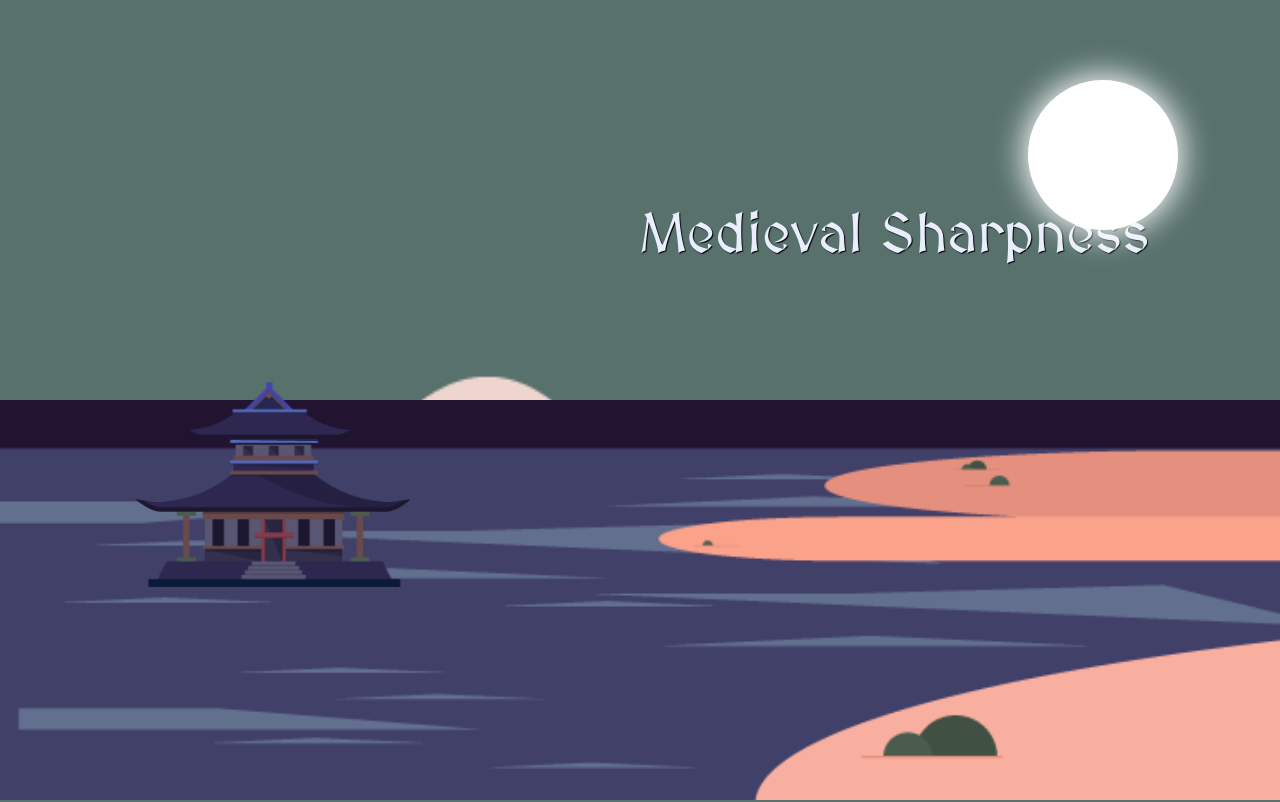
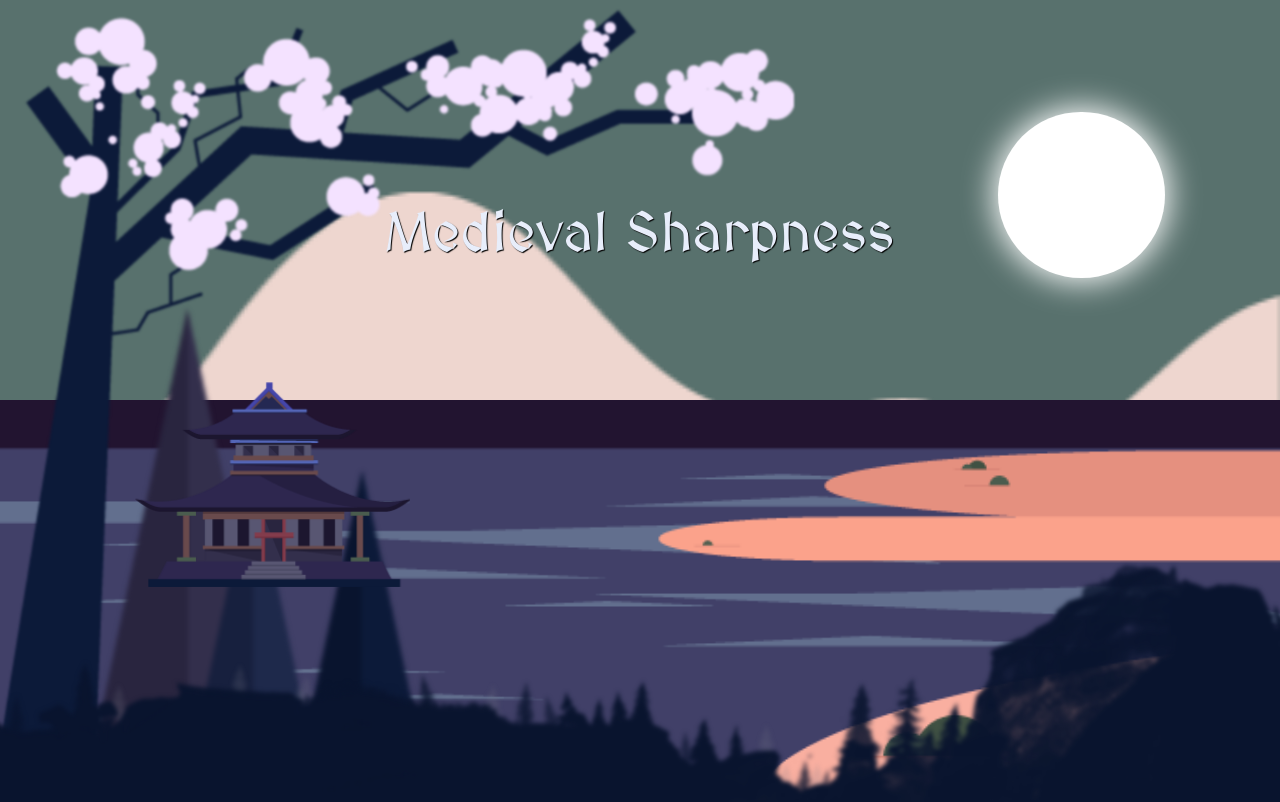
Before and after one commit to eman-fatimaaa/Parallex-project, a React (Vite) app: page / in a window 1280 px wide. Shown: the top 802 px of the page. Built offline with nearby package versions, Linux system fonts and the light colour scheme.

Commit message:
fixed errors

```diff
--- a/src/components/HeroComp.module.scss
+++ b/src/components/HeroComp.module.scss
@@ -13,14 +13,14 @@
   pointer-events: none;
   user-select: none;
   max-width: none;
+  image-rendering: auto;
 }
 
 .bg {
-  bottom: 0;
-  left: 50%;
-  transform: translateX(-50%);
-  width: 140vw;
-  height: auto;
+  inset: 0;
+  width: 100vw;
+  height: 100vh;
+  object-fit: cover;
   z-index: 0;
 }
 
@@ -29,39 +29,29 @@
   right: 0;
   bottom: 0;
   width: 100vw;
-  height: 44vh;
+  height: 50vh;
   object-fit: cover;
   object-position: center bottom;
-  z-index: 1;
+  z-index: 2;
   will-change: transform;
 }
 
-.upCloseTrees {
-  left: -6vw;
-  bottom: -7vh;
-  width: 120vw;
-  min-width: 540px;
+.house {
+  left: 10vw;
+  bottom: 26vh;
+  width: clamp(170px, 22vw, 360px);
   height: auto;
-  filter: blur(2px);
-  z-index: 3;
-}
-
-.house {
-  left: 8vw;
-  bottom: 21vh;
-  width: clamp(150px, 38vw, 260px);
-  height: auto;
-  z-index: 2;
+  z-index: 4;
 }
 
 .moon {
-  width: clamp(90px, 22vw, 150px);
-  height: clamp(90px, 22vw, 150px);
+  width: max(99px, 13vw);
+  height: max(99px, 13vw);
   background-color: #fff;
   border-radius: 50%;
   position: fixed;
-  top: 10vh;
-  right: 8vw;
+  top: 14vh;
+  right: 9vw;
   z-index: 6;
   box-shadow: 0 0 32px 4px #ffffff;
 }
@@ -69,57 +59,52 @@
 .title {
   position: fixed;
   z-index: 5;
-  top: 28vh;
-  right: 8vw;
-  text-align: right;
+  top: 26vh;
+  left: 50%;
+  transform: translateX(-50%);
+  text-align: center;
   text-shadow: 1px 1px 1px #000;
   font-family: 'MedievalSharp', cursive;
-  font-size: clamp(28px, 9vw, 48px);
-  line-height: 1.05;
+  font-size: clamp(32px, 6vw, 56px);
+  line-height: 1;
   color: #e8eefb;
 }
 
 .tree {
-  top: -10vh;
-  left: -34vw;
-  width: 165vw;
-  height: auto;
-  filter: blur(3px);
+  top: 0;
+  left: 0;
+  width: 62vw;
+  min-width: 320px;
   transform-origin: left top;
-  z-index: 4;
+  filter: blur(1.2px);
+  z-index: 3;
 }
 
 .nearMountainsLeft {
-  position: fixed;
   bottom: calc(1px - 10%);
-  left: calc(1px - 5%);
-  z-index: 2;
+  left: calc(1px + 5%);
+  width: 30%;
+  filter: blur(2px);
+  z-index: 3;
   transform-style: preserve-3d;
-  filter: blur(2px);
-  width: 30%;
 }
 
 .nearMountainsRight {
-  position: fixed;
   bottom: calc(1px - 10%);
-  right: calc(1px - 5%);
-  z-index: 2;
+  right: calc(1px + 5%);
+  width: 100px;
+  filter: blur(2px);
+  z-index: 3;
   transform-style: preserve-3d;
-  filter: blur(2px);
-  width: 100px;
 }
 
-@media (min-width: 768px) {
-  .lake { height: 50vh; }
-  .house { left: 10vw; bottom: 26vh; width: clamp(170px, 22vw, 360px); }
-  .title {
-    top: 26vh;
-    left: 50%;
-    right: auto;
-    transform: translateX(-50%);
-    text-align: center;
-    font-size: clamp(32px, 6vw, 56px);
-  }
-  .tree { top: -8vh; left: -22vw; width: 120vw; filter: blur(2.5px); }
-  .upCloseTrees { left: -4vw; bottom: -6vh; width: 115vw; }
+.upCloseTrees {
+  bottom: calc(1px - 14%);
+  left: 50%;
+  transform: translateX(-50%);
+  width: 110%;
+  min-width: 640px;
+  filter: blur(2px);
+  z-index: 3;
+  transform-style: preserve-3d;
 }
--- a/src/components/HeroComp.tsx
+++ b/src/components/HeroComp.tsx
@@ -5,35 +5,32 @@ import styles from "./HeroComp.module.scss";
 import bg from "../assets/bg.png";
 import lake from "../assets/02.png";
 import house from "../assets/04.png";
+import treeBranch from "../assets/06.png";
+import nearMountainsLeft from "../assets/05.png";
+import nearMountainsRight from "../assets/03.png";
+import upCloseTrees from "../assets/treees.png";
 
 export default function HeroComp() {
   const ref = useRef<HTMLElement | null>(null);
-
-  const { scrollYProgress } = useScroll({
-    target: ref,
-    offset: ["start start", "end start"],
-  });
+  const { scrollYProgress } = useScroll({ target: ref, offset: ["start start", "end start"] });
   const yLake = useTransform(scrollYProgress, [0, 1], ["0vh", "-14vh"]);
 
   return (
     <section ref={ref} className={styles.scene}>
       <img src={bg} alt="mountains" className={`${styles.layer} ${styles.bg}`} />
+
+      <img src={treeBranch} alt="tree branch" className={`${styles.layer} ${styles.tree}`} />
+
+      <img src={nearMountainsLeft} alt="left near mountains" className={`${styles.layer} ${styles.nearMountainsLeft}`} />
+      <img src={nearMountainsRight} alt="right near mountains" className={`${styles.layer} ${styles.nearMountainsRight}`} />
+      <img src={upCloseTrees} alt="up close trees" className={`${styles.layer} ${styles.upCloseTrees}`} />
+
+      <h1 className={styles.title}>Medieval Sharpness</h1>
+
+      <motion.img src={lake} alt="lake" className={`${styles.layer} ${styles.lake}`} style={{ y: yLake }} />
+
       <img src={house} alt="house" className={`${styles.layer} ${styles.house}`} />
-      <motion.img
-        src={lake}
-        alt="lake"
-        className={`${styles.layer} ${styles.lake}`}
-        style={{ y: yLake }}
-      />
-      <motion.h1
-        className={styles.title}
-        initial={{ opacity: 0, y: -90 }}
-        whileInView={{ opacity: 1, y: 0 }}
-        transition={{ duration: 1.1, delay: 0.5 }}
-        viewport={{ once: true }}
-      >
-        Medieval Sharpness
-      </motion.h1>
+
       <div className={styles.moon} />
     </section>
   );
```
